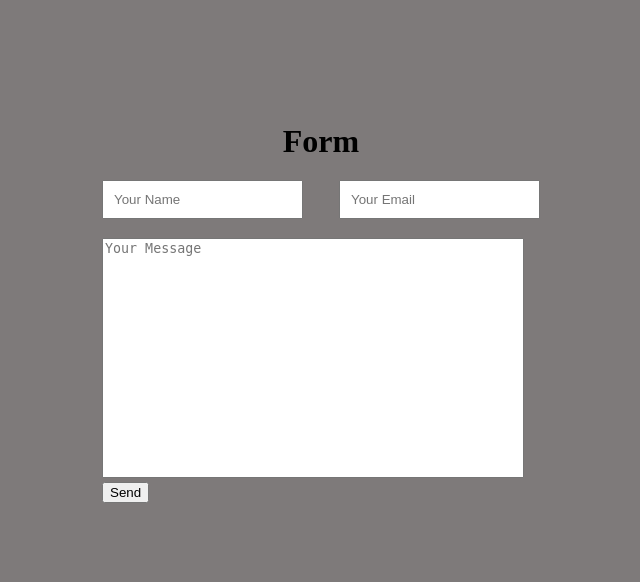
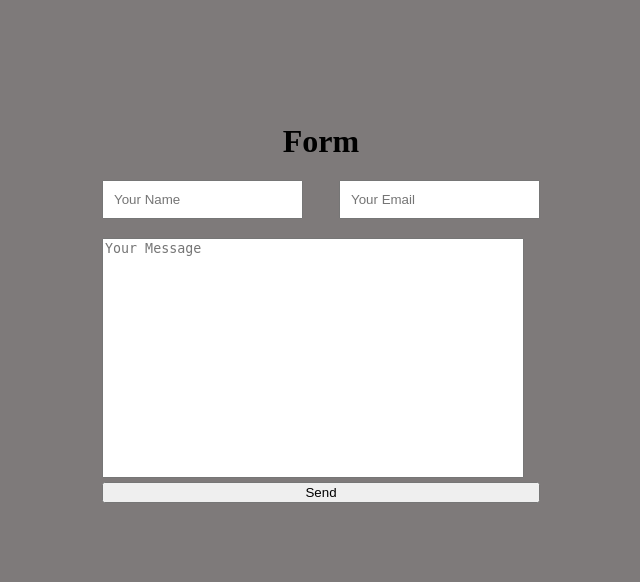
Before and after one commit to AKJaiswal24/Test, a PHP site: page / in a window 1280 px wide. Shown: the top 582 px of the page, without its empty margins (319-959 px from the left). Run offline with PHP 8.4, Linux system fonts and the light colour scheme.

Commit message:
style.css

```diff
--- a/style.css
+++ b/style.css
@@ -27,7 +27,5 @@ textarea{
     resize: none;
 }
 button{
-    display: flex;
-    align-items: center;
-    justify-content: center ;
+    width:100%;
 }
```
